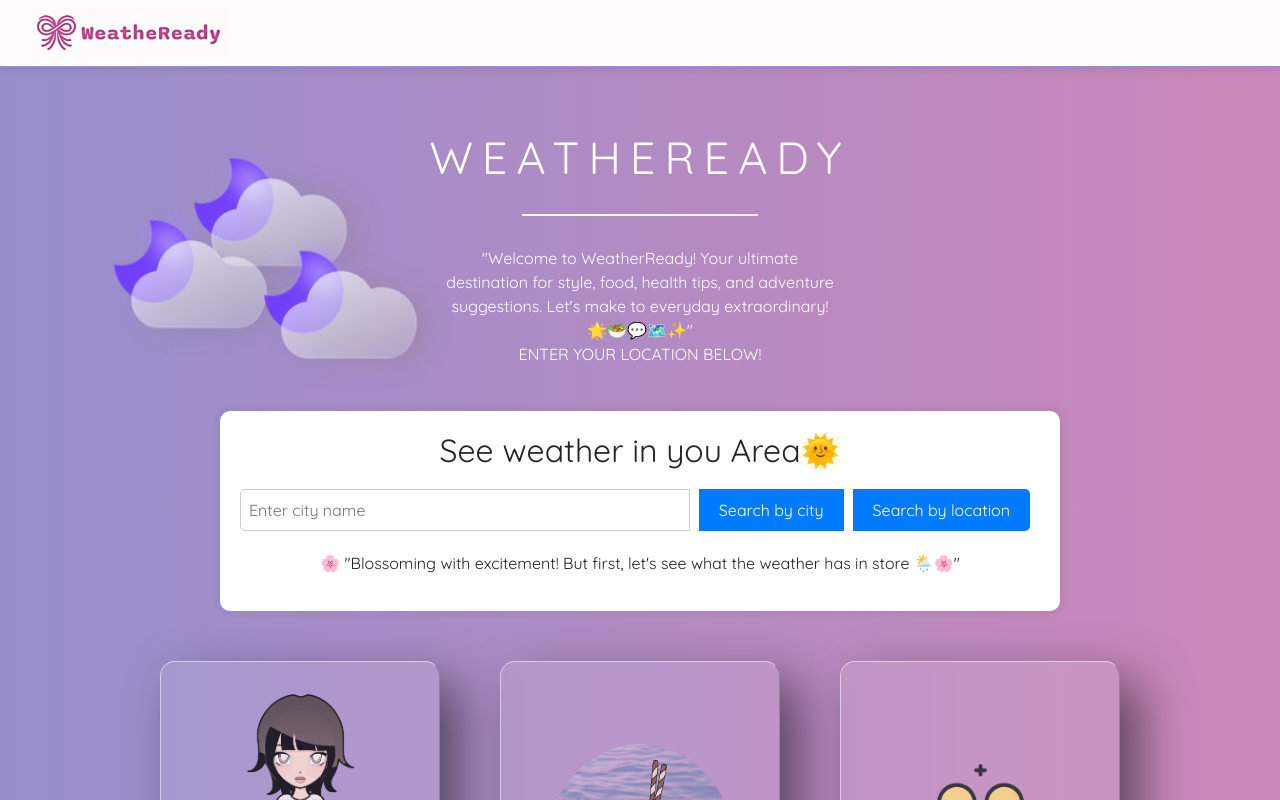
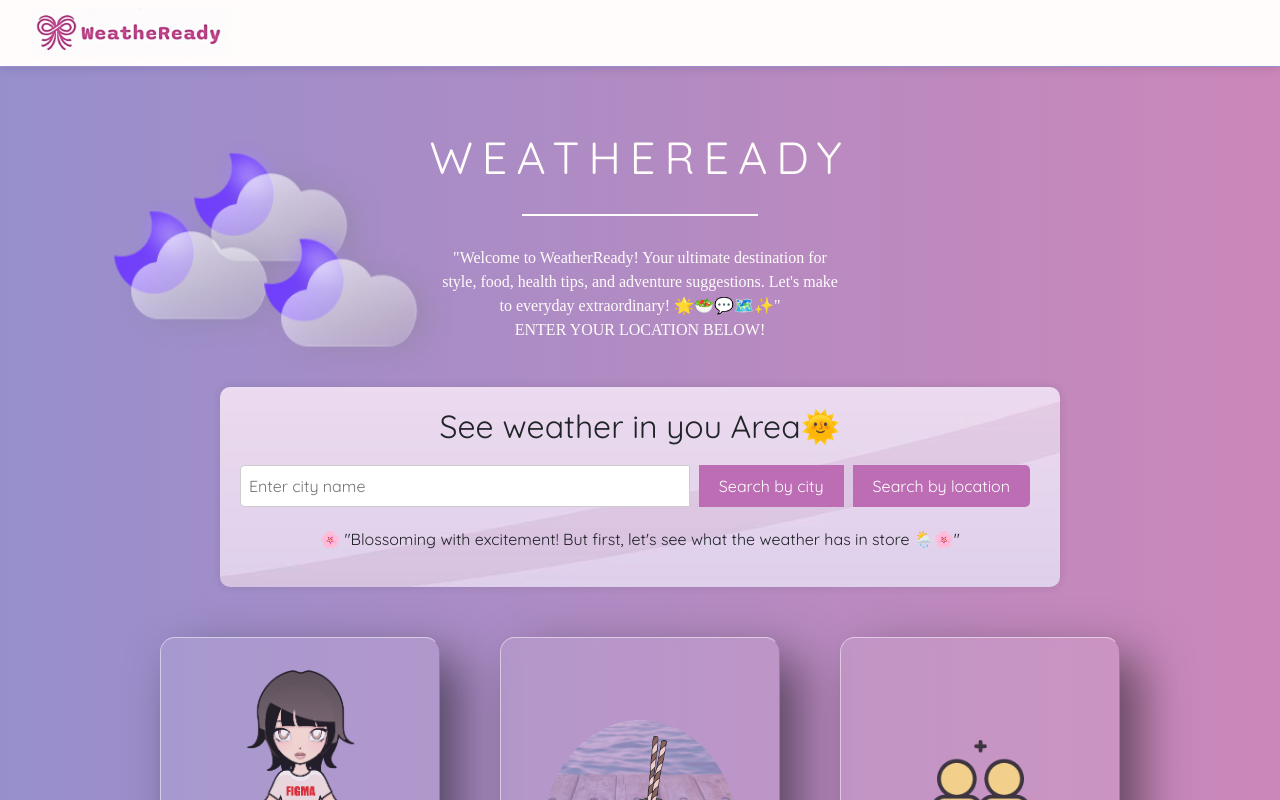
Before and after one commit to diyaag2004/WeatheReady, a React (Create React App) app in the folder weatheready/: page / in a window 1280 px wide. Shown: the top 800 px of the page. Built offline with nearby package versions, Linux system fonts and the light colour scheme.

Commit message:
improved weatherwidget

```diff
--- a/weatheready/src/components/Header.css
+++ b/weatheready/src/components/Header.css
@@ -31,6 +31,7 @@
     padding-bottom: 25px;
     margin: 0 auto;
     text-align: center;
+    font-family: cursive;
 
   }
 
--- a/weatheready/src/components/WeatherWidget.css
+++ b/weatheready/src/components/WeatherWidget.css
@@ -2,7 +2,7 @@
   width: 70%;
   margin: 20px auto;
   text-align: center;
-  background-color: #ffffff;
+  background-image: url('../../public/assets/images/weatherBg.jpg');
   border-radius: 10px;
   box-shadow: 0px 0px 10px rgba(0, 0, 0, 0.1); /* Add shadow for depth */
   padding: 20px;
@@ -40,7 +40,7 @@
   padding: 8px 20px;
   border: none;
   border-radius: 5px;
-  background-color: #007bff;
+  background-color: #bc6db4;
   color: #fff;
   cursor: pointer;
   margin-right: 10px;
```
Also changed, not shown: weatheready/public/assets/images/weatherBg.jpg (added).
